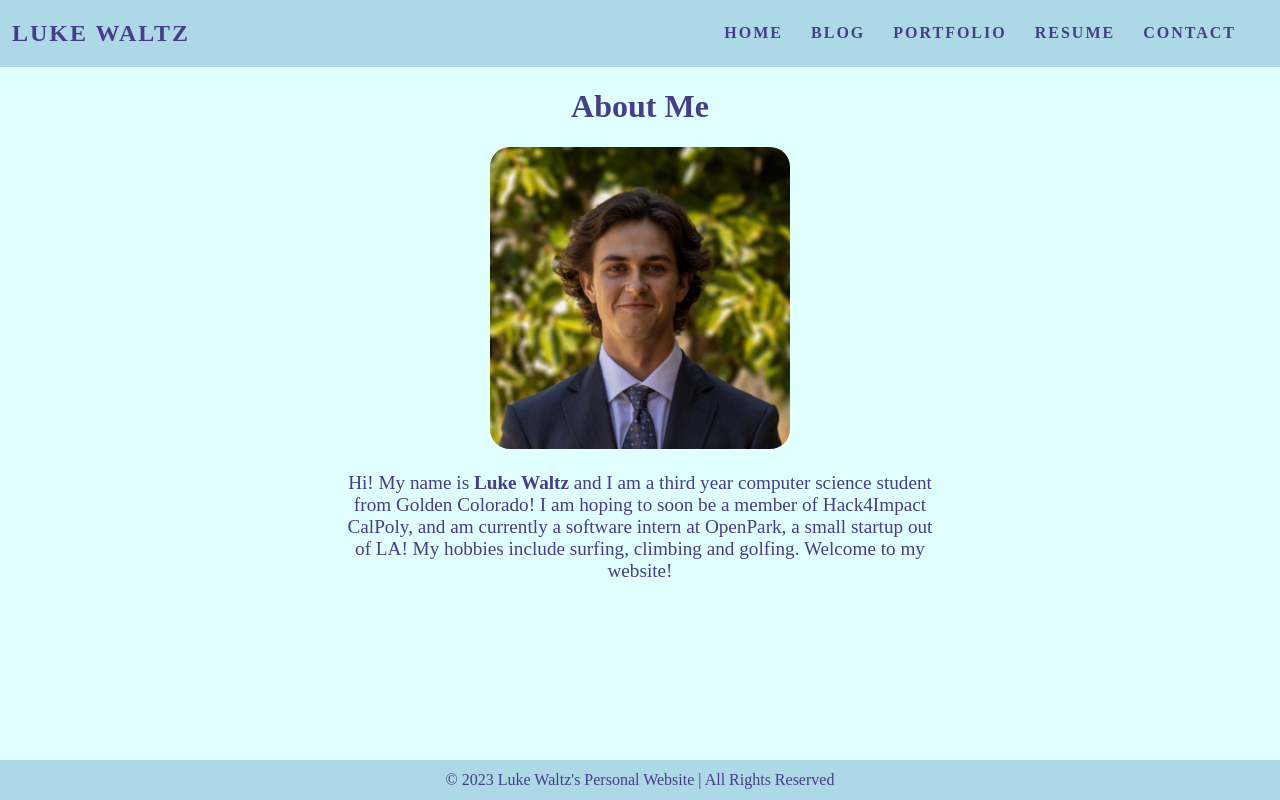
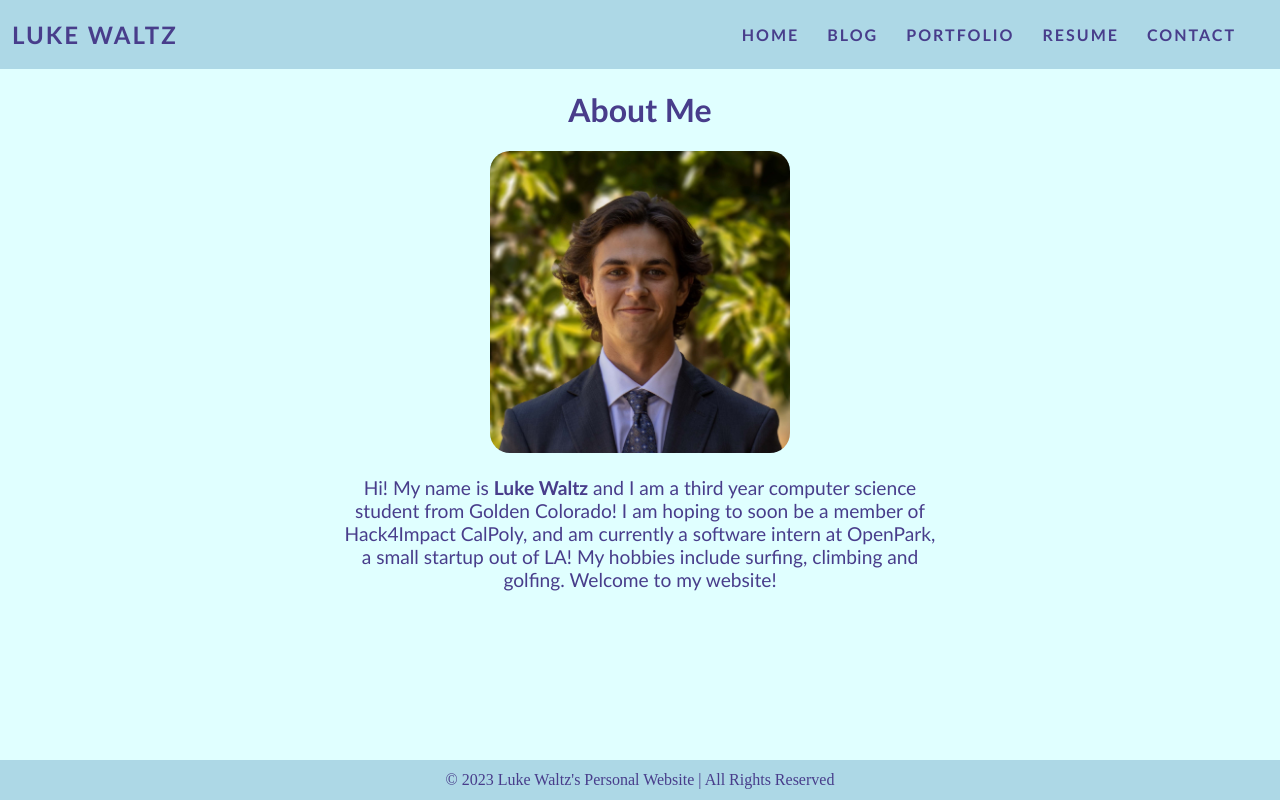
Before and after one commit to lukewaltz/lukewaltz.github.io, a plain HTML site: page index.html in a window 1280 px wide. Drawn offline with Linux system fonts and the light colour scheme.

Commit message:
feat: changed fonts

```diff
--- a/styles.css
+++ b/styles.css
@@ -18,9 +18,9 @@ main {
     align-items: center;
   }
 
-h1, h2, h3, p {
+h1, h2, h3, h4, p {
     color: darkslateblue;
-    font-family: 'Times New Roman', Times, serif;
+    font-family:'Trebuchet MS', 'Lucida Sans Unicode', 'Lucida Grande', 'Lucida Sans', Arial, sans-serif;
 }
 
 .about, .project, .blog-entry {
@@ -204,6 +204,8 @@ li {
 
 .nav-button li{
     margin-top: 6px;
+    font-family:'Trebuchet MS', 'Lucida Sans Unicode', 'Lucida Grande', 'Lucida Sans', Arial, sans-serif;
+
 }
 
 .nav-button{
@@ -252,6 +254,7 @@ input:focus {
 
 .button a{
     color: lightblue;
+    font-family:'Trebuchet MS', 'Lucida Sans Unicode', 'Lucida Grande', 'Lucida Sans', Arial, sans-serif;
 }
 
 .button:hover{
```
